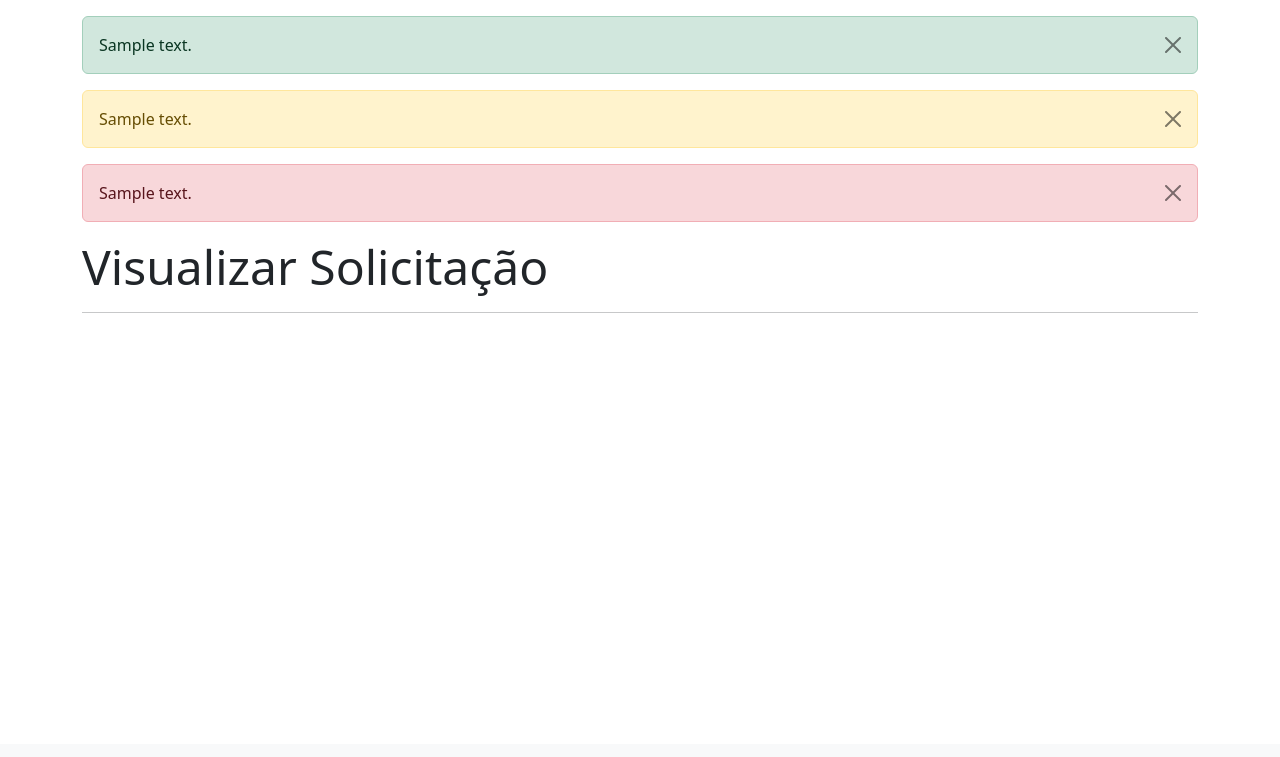
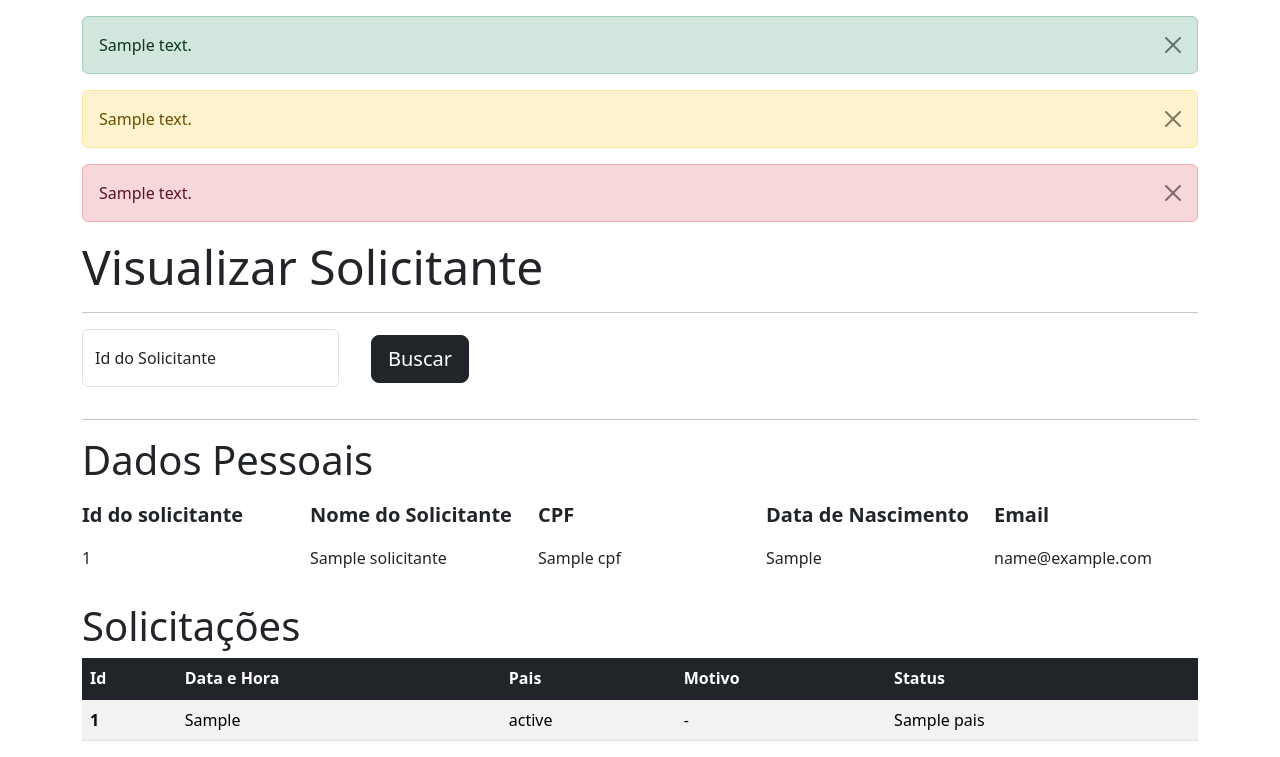
Before and after one commit to juliaborgess18/cidapro, a FastAPI app: template presentation/templates/usuario/pages/examinador/visualizar_solicitante.html in a window 1280 px wide. Shown: the part 56-813 px from the top of the page. Before the commit the page ends 369 px from the top, so only its background shows below. Run offline with FastAPI, Linux system fonts and the light colour scheme; the template is opened without the code that fills it: most values are stand-ins (such as "Sample title", 1, 10 or a date in 2020); some libraries are stand-ins or nearby versions.

Commit message:
implementation: visualizar solicitante

```diff
--- a/application/mapper/usuario_mapper.py
+++ b/application/mapper/usuario_mapper.py
@@ -1,5 +1,6 @@
 from application.dto.alterar_usuario_dto import AlterarUsuarioDTO
 from application.dto.criar_usuario_dto import CriarUsuarioDTO
+from application.dto.visualizar_usuario_dto import VisualizarUsuarioDTO
 from application.utils.auth import obter_hash_senha
 from domain.entities.usuario import Usuario
 from domain.models.funcao_usuario import *
@@ -29,3 +30,7 @@ class UsuarioMapper:
         usuario_alterado_db.email           = usuario.email
 
         return usuario_alterado_db
+
+    @classmethod
+    def visualizar_usuario(cls, usuario: Usuario) -> VisualizarUsuarioDTO:
+        return VisualizarUsuarioDTO(id=str(usuario.id), nome=usuario.nome, cpf=usuario.cpf, data_nascimento=usuario.data_nascimento, email=usuario.email)
--- a/infrastructure/repositories/usuario_repo.py
+++ b/infrastructure/repositories/usuario_repo.py
@@ -38,8 +38,10 @@ class UsuarioRepo:
                         id,
                     )
                 ).fetchone()
-                usuario = Usuario(*tupla)
-            return usuario
+                if tupla is not None:
+                    usuario = Usuario(*tupla)
+                    return usuario
+                return None
         except sqlite3.Error as ex:
             print(ex)
             return None
--- a/infrastructure/sql/crud_pais.py
+++ b/infrastructure/sql/crud_pais.py
@@ -25,3 +25,7 @@ SQL_SELECIONAR_QUANTIDADE = """
 SQL_SELECIONAR_PAISES = """
     SELECT * FROM pais
 """
+
+SQL_SELECIONAR_POR_ID = """
+    SELECT * FROM pais where id = ?
+"""
--- a/presentation/templates/usuario/pages/examinador/visualizar_solicitante.html
+++ b/presentation/templates/usuario/pages/examinador/visualizar_solicitante.html
@@ -1,9 +1,84 @@
 {% extends "pages/base_interno.html" %}
-{% block subtitulo %}Visualizar Solicitação{% endblock %}
+{% block subtitulo %}Visualizar Solicitante{% endblock %}
 {% block content %}
 <div class="container mt-3">
-    <h1 class="display-5"><b>Visualizar Solicitação</b></h1>
+    <h1 class="display-5"><b>Visualizar Solicitante</b></h1>
     <hr>
+    <form action="/usuario/examinador/visualizar_solicitante" method="get" role="search">
+        <div class="d-inline-flex align-items-baseline">
+            <div class="form-floating mb-3 me-3">
+                <input class="form-control" type="number" id="inputIdSolicitante" name="id_solicitante" placeholder=" ">
+                <label class="form-label" for="inputIdSolicitante">Id do Solicitante</label>
+            </div>
+
+            <div class="mb-3 ms-3">
+                <button class="btn btn-dark btn-lg" type="submit">Buscar</button>
+            </div>
+
+        </div>
+    </form>
+    <hr>
+    <h2 class="display-6 mt-3">Dados Pessoais</h2>
+    <div class="row row-cols-5 mt-3">
+        <div class="col">
+            <p class="lead fw-bold">Id do solicitante</p>
+            <p>{{ solicitante.id if solicitante != None else '' }}</p>
+        </div>
+
+        <div class="col">
+            <p class="lead fw-bold">Nome do Solicitante</p>
+            <p>{{ solicitante.nome if solicitante != None else ''}}</p>
+        </div>
+
+        <div class="col">
+            <p class="lead fw-bold">CPF</p>
+            <p>{{ solicitante.cpf if solicitante != None else ''}}</p>
+        </div>
+
+        <div class="col">
+            <p class="lead fw-bold">Data de Nascimento</p>
+            <p>{{ solicitante.data_nascimento if solicitante != None else ''}}</p>
+        </div>
+
+        <div class="col">
+            <p class="lead fw-bold">Email</p>
+            <p>{{ solicitante.email if solicitante != None else ''}}</p>
+        </div>
+
+    </div>
+
+    <h2 class="display-6 mt-3">Solicitações</h2>
+    <div class="row">
+        <div class="col">
+            <table class="table table-striped table-hover">
+                <thead class="table-dark">
+                    <tr>
+                        <th scope="col">Id</th>
+                        <th scope="col">Data e Hora</th>
+                        <th scope="col">Pais</th>
+                        <th scope="col">Motivo</th>
+                        <th scope="col">Status</th>
+                    </tr>
+                </thead>
+
+                {% if solicitacoes != None %}
+                <tbody class="table-group-divider">
+                    {% for solicitacao in solicitacoes %}
+                    <tr>
+                        <th scope="row">{{ solicitacao.id }}</th>
+                        <td scope="col">{{ solicitacao.dh_solicitacao }}</td>
+                        <td scope="col">{{ solicitacao.status }}</td>
+                        <td scope="col"> - </td>
+                        <td scope="col">{{ solicitacao.pais }}</td>
+                    </tr>
+                    {% endfor %}
+
+                </tbody>
+                {% endif%}
+            </table>
+        </div>
+    </div>
+
 </div>
 
 {% endblock %}
```
Also changed, not shown: application/dto/visualizar_solicitacao_dto.py (added, +8 -0 lines), application/dto/visualizar_usuario_dto.py (added, +9 -0 lines), application/mapper/solicitacao_mapper.py (+7 -0 lines), infrastructure/repositories/pais_repo.py (+14 -7 lines), infrastructure/repositories/solicitacao_repo.py (+14 -0 lines), infrastructure/sql/crud_solicitacao.py (+9 -1 lines), presentation/middlewares/exception_handler.py (+17 -0 lines), presentation/routes/usuario/usuario_html_routes.py (+23 -2 lines), dados.db.
